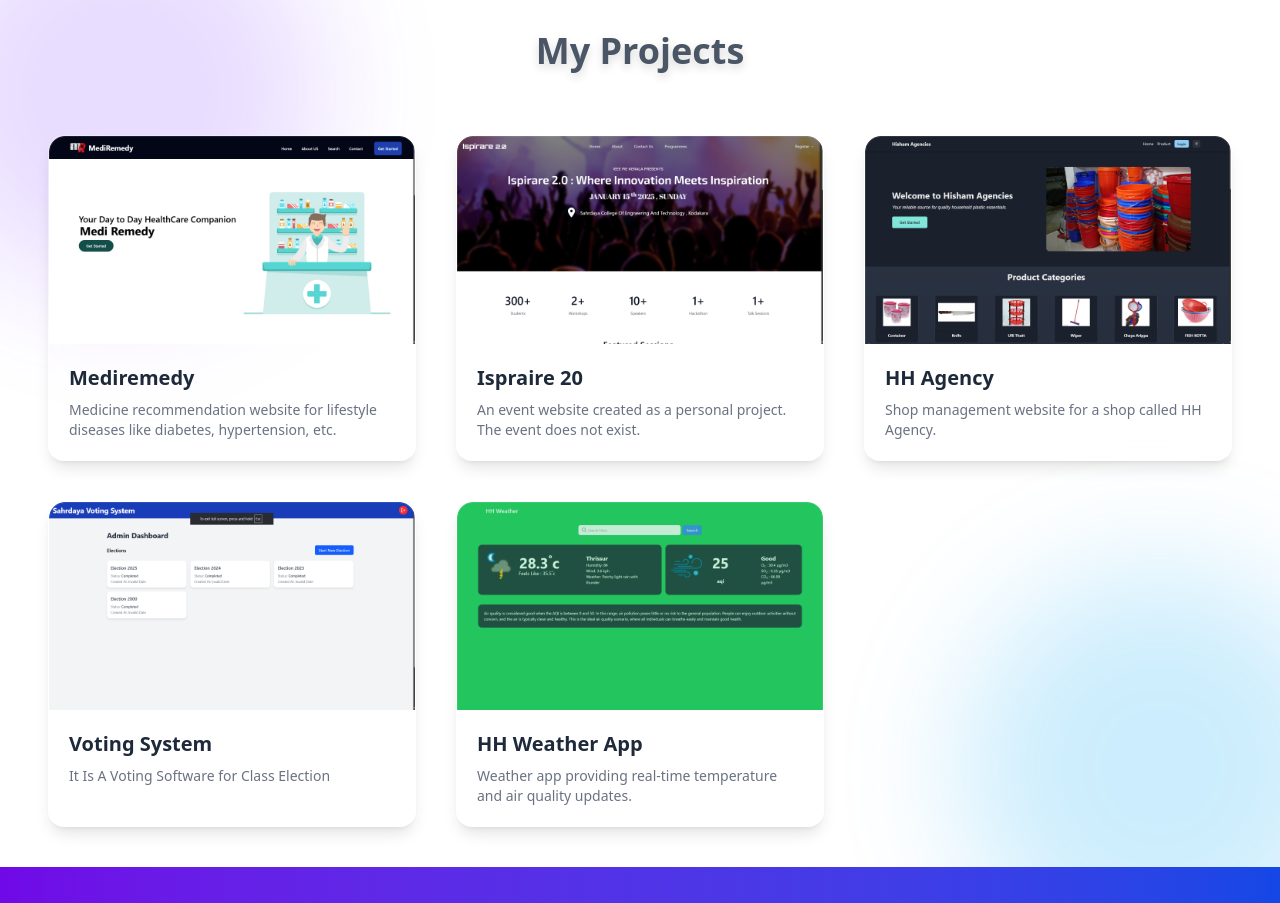
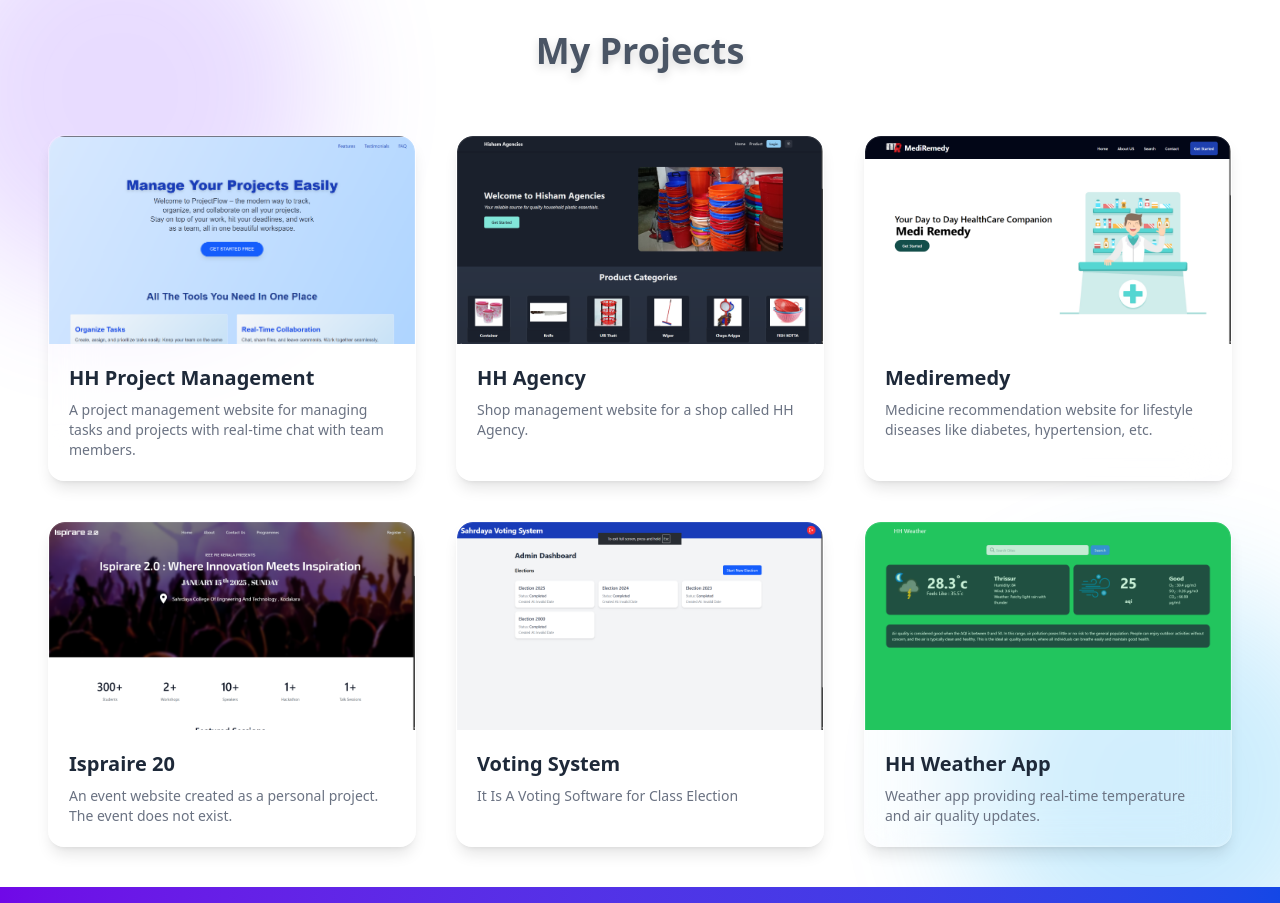
Before and after one commit to hisham1665/my-portfolio, a React (Vite) app: page / in a window 1280 px wide. Shown: the part 1360-2263 px from the top of the page. Built offline with nearby package versions, Linux system fonts and the light colour scheme.

Commit message:
added new project

```diff
--- a/src/components/Projects.jsx
+++ b/src/components/Projects.jsx
@@ -2,6 +2,18 @@ import React from "react";
 import { motion } from "framer-motion";
 
 const projectsitems = [
+  {
+    title: "HH Project Management",
+    description: "A project management website for managing tasks and projects with real-time chat with team members.",
+    image: "/screenshots/6.png",
+    link: "https://hhprojectmanagement.onrender.com/",
+  },
+  {
+    title: "HH Agency",
+    description: "Shop management website for a shop called HH Agency.",
+    image: "/screenshots/3.png",
+    link: "https://hh-agency.onrender.com/",
+  },
   {
     title: "Mediremedy",
     description:
@@ -15,12 +27,6 @@ const projectsitems = [
       "An event website created as a personal project. The event does not exist.",
     image: "/screenshots/2.png",
     link: "https://ispraire20.vercel.app/",
-  },
-  {
-    title: "HH Agency",
-    description: "Shop management website for a shop called HH Agency.",
-    image: "/screenshots/3.png",
-    link: "https://hh-agency.onrender.com/",
   },
   {
     title: "Voting System",
```
Also changed, not shown: public/screenshots/6.png (added).
